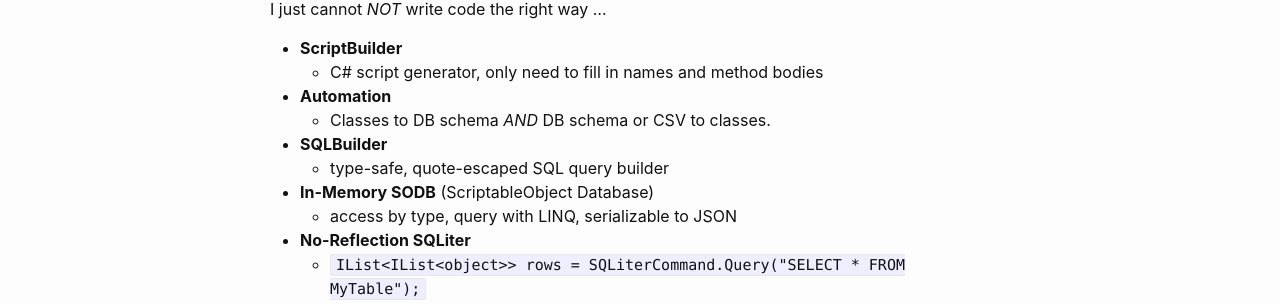
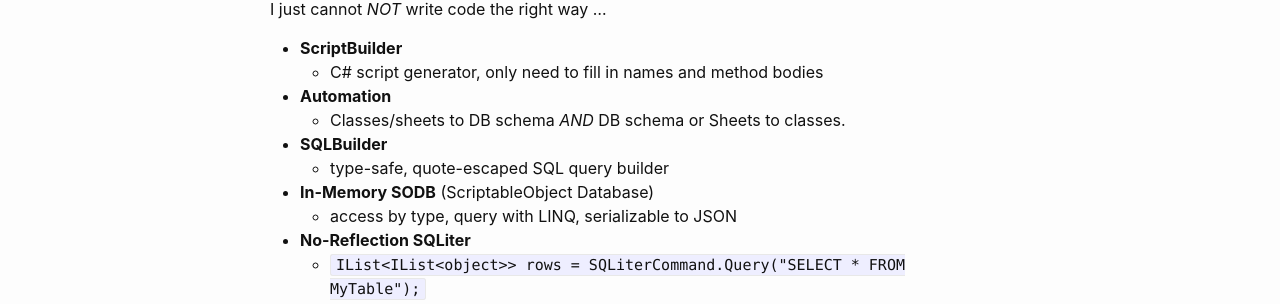
Before and after one commit to CodeSmile-0000011110110111/data.io-home, a Jekyll site: the page built from index.md, in a window 1280 px wide. Shown: the part 525-829 px from the top of the page. Built offline with Jekyll 4.4.1, drawn with Linux system fonts in a browser that asks for light colours.

Commit message:
Update index.md

```diff
--- a/index.md
+++ b/index.md
@@ -15,7 +15,7 @@ I just cannot _NOT_ write code the right way ...
 - **ScriptBuilder**
   - C# script generator, only need to fill in names and method bodies
 - **Automation**
-  - Classes to DB schema *AND* DB schema or CSV to classes.
+  - Classes/sheets to DB schema *AND* DB schema or Sheets to classes.
 - **SQLBuilder**
   - type-safe, quote-escaped SQL query builder
 - **In-Memory SODB** (ScriptableObject Database)
```
